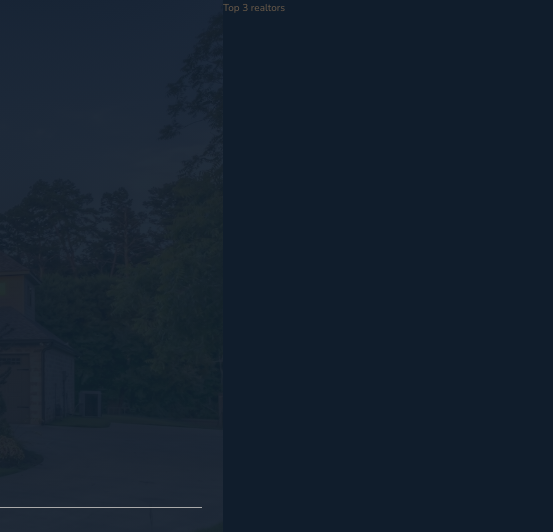
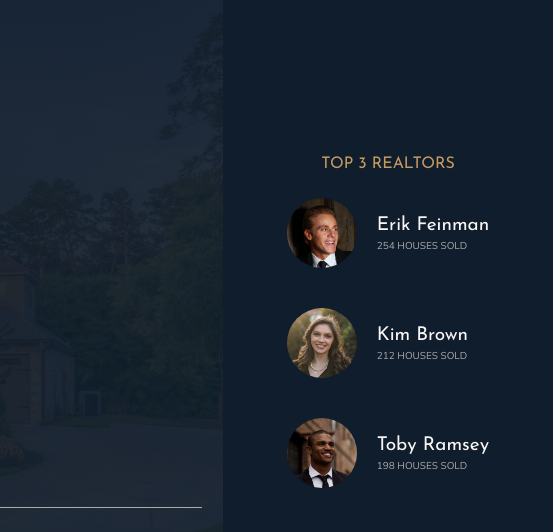
Before and after one commit to ThorOnTheRocks/RealHomes, a website: page index.html in a window 1280 px wide. Shown: the top 532 px of the page, 727-1280 px from the left. Drawn offline with nearby package versions, Linux system fonts and the light colour scheme.

Commit message:
realtors styled

```diff
--- a/index.html
+++ b/index.html
@@ -31,7 +31,26 @@
     </header>
 
     <div class="realtors">
-      Top 3 realtors
+      <h3 class="heading-3">Top 3 Realtors</h3>
+      <div class="realtors__list">
+        <img src="img/realtor-1.jpeg" alt="Realtor 1" class="realtors__img">
+        <div class="realtors__details">
+          <h4 class="heading-4 heading-4--light">Erik Feinman</h4>
+          <p class="realtors__sold">254 houses sold</p>
+        </div>
+
+        <img src="img/realtor-2.jpeg" alt="Realtor 2" class="realtors__img">
+        <div class="realtors__details">
+          <h4 class="heading-4 heading-4--light">Kim Brown</h4>
+          <p class="realtors__sold">212 houses sold</p>
+        </div>
+
+        <img src="img/realtor-3.jpeg" alt="Realtor 3" class="realtors__img">
+        <div class="realtors__details">
+          <h4 class="heading-4 heading-4--light">Toby Ramsey</h4>
+          <p class="realtors__sold">198 houses sold</p>
+        </div>
+      </div>
     </div>
 
     <section class="features">
--- a/sass/_realtors.scss
+++ b/sass/_realtors.scss
@@ -1,4 +1,33 @@
 .realtors {
   background-color: $color-secondary;
   grid-column: col-start 7 / full-end;
+  padding: 3rem;
+
+  display: grid;
+  align-content: center;
+  justify-content: center;
+  justify-items: center;
+  grid-row-gap: 2rem;
+
+  &__list {
+    display: grid;
+    grid-template-columns: min-content max-content;
+    grid-column-gap: 2rem;
+    grid-row-gap: 5vh;
+    align-items: center;
+  }
+
+  &__img {
+    width: 7rem;
+    border-radius: 50%;
+    display: block;
+
+  }
+
+  &__sold {
+    text-transform: uppercase;
+    color: $color-grey-light-2;
+    margin-top: -3px;
+
+  }
 }
```
Also changed, not shown: css/style.css.
